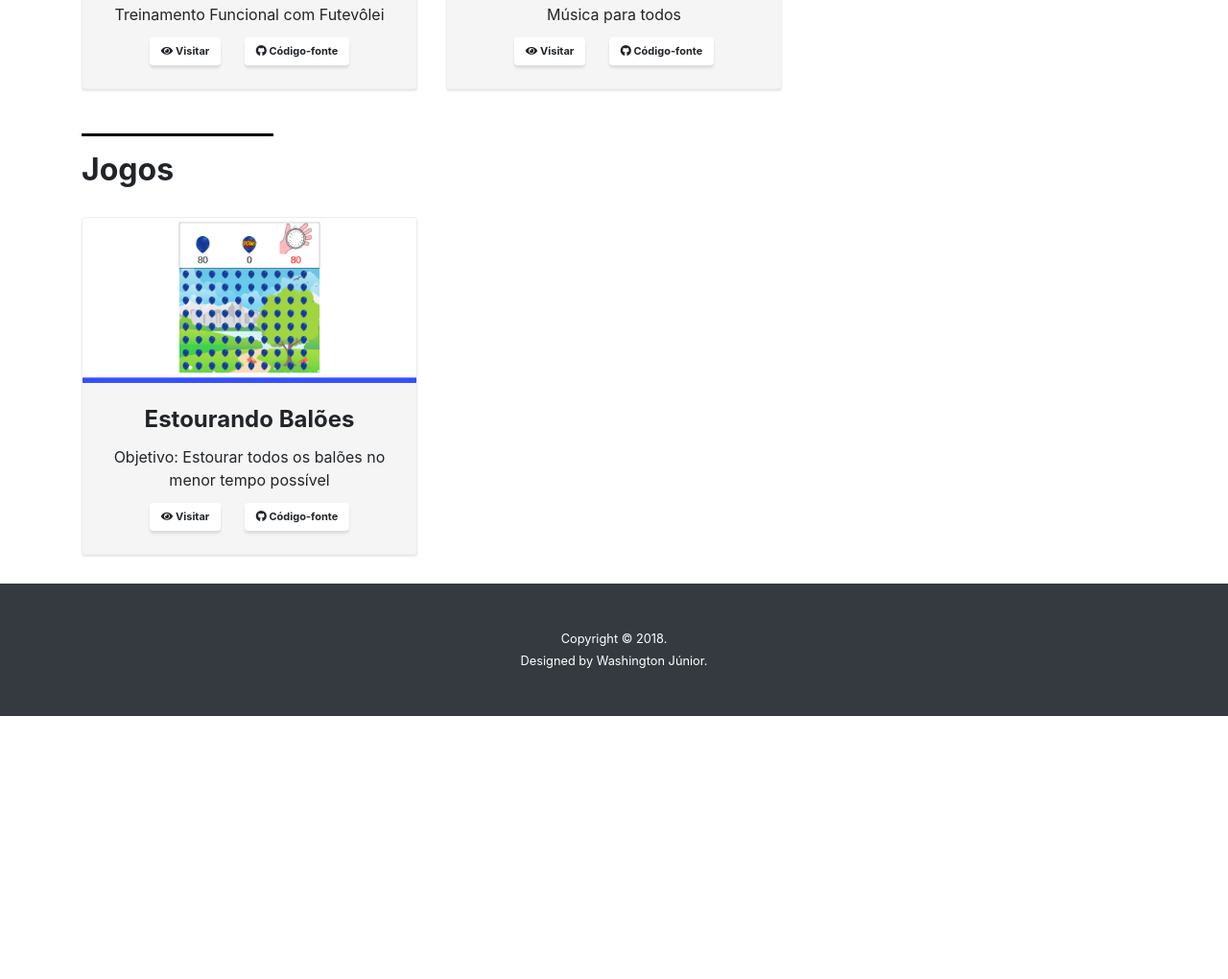
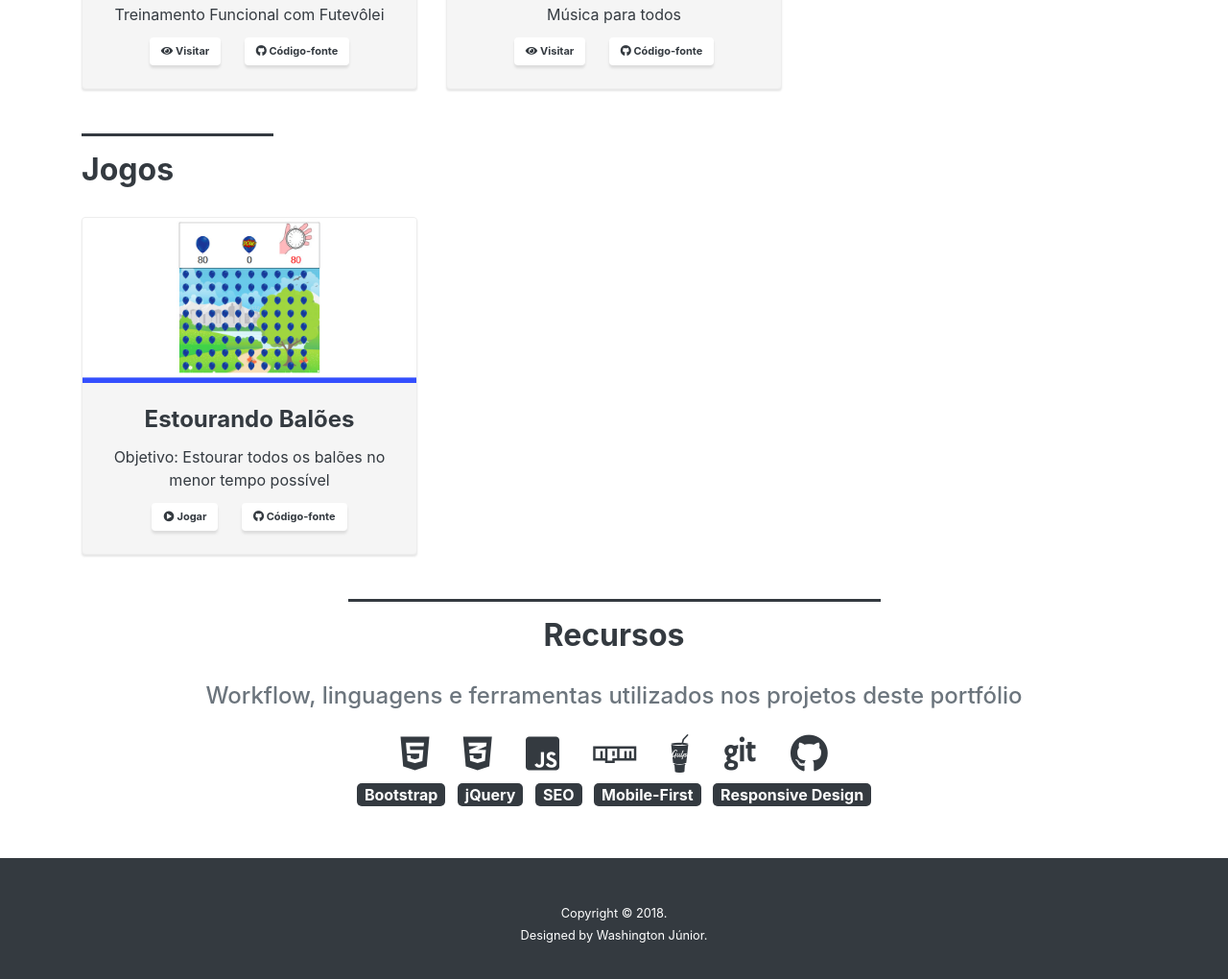
Before and after one commit to wjuniori/wjuniori.github.io, a website: page public/assets/index.html in a window 1280 px wide. Shown: the part 598-1618 px from the top of the page at 96% size. Before the commit the page ends 1344 px from the top, so only its background shows below. Drawn offline with Linux system fonts and the light colour scheme; files that its build step writes are made by us from their sources; files whose address does not match are found by name.

Commit message:
1. Adicionado estrutura e formatações de RECURSOS SECTION
=> wjuniori.css e wjuniori.min.css

1. Subsituído #212529 por #343a40
2. Adicionado "body"
3. Substituído ".link-social" por ".list-icons" e alterado "font-size"
4. Adicionado "#recursos .list-icons i:hover" a "header a:hover, footer a:hover"
5. Adicionado "#bar-portfolio h4" a ".btn-tertiary, .btn-tertiary:focus" e também novas formatações a "#bar-portfolio h4"
6. Desmembrado ".star-primary" em "hr", ".divider-primary" e ".divider-secondary"
7. Adicionado formatações de RECURSOS SECTION

=> index.html

1. Substituído a class "link-social" por "list-icons", retirado de "a" e adicionado a "ul"
2. Retirado link da div id="bar-portfolio"
3. Substituído "star-primary" por "divider-primary"
4. Substituído "fa-eye Visitar" por "fa-play-circle Jogar"
5. Adicionado estrutura de RECURSOS SECTION

```diff
--- a/public/assets/css/wjuniori.css
+++ b/public/assets/css/wjuniori.css
@@ -10,7 +10,6 @@
 - Preto:
     #000000; rgb(0,0,0)
     #322f3a; rgb(50,47,58)
-    #212529; rgb(33,37,41)
     .bg-dark: #343a40; rgb(52,58,64)
 - Laranja: #f35f19; rgb(243,95,25)
 - Cinza:
@@ -20,6 +19,10 @@
     .text-muted #6c757d; rgb(108,117,125)
 
 */
+
+body {
+  color: #343a40;
+}
 
 /* ********** NAVIGATION BAR ********** */
 
@@ -127,19 +130,19 @@ header {
   }
 }
 
-.info-card h1, .info-card h4, .card-body h4, #bar-portfolio h4, #portfolio h2 {
+.info-card h1, .info-card h4, .card-body h4, #bar-portfolio h4, h2 {
   font-weight: bold;
 }
 
-.info-card .link-social {
-  font-size: 2rem;
+.list-icons {
+  font-size: 2.5rem;
 }
 
 header a, footer a {
   color: #fff;
 }
 
-header a:hover, footer a:hover {
+header a:hover, footer a:hover, #recursos .list-icons i:hover {
   text-decoration: none;
   color: #f35f19;
 }
@@ -152,18 +155,17 @@ header a:hover, footer a:hover {
   -ms-transform: translate(-50%,0%);
 }
 
-.btn-tertiary, .btn-tertiary:focus {
+#bar-portfolio h4, .btn-tertiary, .btn-tertiary:focus {
   border: 0;
   font-weight: 700;
   box-shadow: 0 3px 3px 0 rgba(0,0,0,.1);
-  transition: all 0.15s ease-in-out;
-  color: #212529;
+  color: #343a40;
   background-color: #fff;
 }
 
-.btn-tertiary:hover {
-  color: #212529;
-  background-color: #ececec;
+#bar-portfolio h4 {
+  padding: .375rem .75rem;
+  border-radius: .25rem;
 }
 
 /* ********** PORTFOLIO SECTION ********** */
@@ -178,10 +180,17 @@ h2 {
   margin-bottom: 30px;
 }
 
-.star-primary {
+hr {
+  border-top: 3px solid #343a40;
+}
+
+.divider-primary {
   width: 200px;
-  border-top: 3px solid #000;
   float: left;
+}
+
+.divider-secondary {
+  max-width: 50%;
 }
 
 .portfolio-item {
@@ -212,6 +221,15 @@ h2 {
   background: 0 0;
 }
 
+.btn-tertiary, .btn-tertiary:focus {
+  transition: all 0.15s ease-in-out;
+}
+
+.btn-tertiary:hover {
+  color: #343a40;
+  background-color: #ececec;
+}
+
 .portfolio-item .card .card-footer .btn-tertiary {
   font-size: 11px;
 }
@@ -220,4 +238,23 @@ h2 {
   margin-right: 3px;
 }
 
+/* ********** RECURSOS SECTION ********** */
+
+#recursos {
+  padding-bottom: 30px;
+}
+
+.list-tags li {
+  color: #fff;
+  background-color: #343a40;
+  padding-right: 8px;
+  padding-left: 8px;
+  border-radius: 5px;
+  font-weight: bold;
+}
+
+.list-tags li:hover {
+  background-color: #f35f19;
+}
+
 /* ********** FOOTER ********** */
--- a/public/assets/index.html
+++ b/public/assets/index.html
@@ -65,6 +65,9 @@
             </li>
           </ul>
         </li>
+        <li class="sidebar-nav-item">
+          <a class="js-scroll-trigger" href="#recursos">Recursos</a>
+        </li>
       </ul>
     </nav>
 
@@ -80,19 +83,19 @@
             <div class="info-card">
               <h1>Washington Júnior</h1>
               <h4 class="text-muted">Desenvolvedor Front-End</h4>
-              <ul class="list-inline mt-2 mb-4">
+              <ul class="list-inline list-icons mt-2 mb-4">
                 <li class="list-inline-item mr-4">
-                  <a class="link-social" target="_blank" href="https://www.linkedin.com/in/wjuniori/">
+                  <a target="_blank" href="https://www.linkedin.com/in/wjuniori/">
                     <i class="fab fa-linkedin"></i>
                   </a>
                 </li>
                 <li class="list-inline-item mr-4">
-                  <a class="link-social" target="_blank" href="https://github.com/wjuniori/">
+                  <a target="_blank" href="https://github.com/wjuniori/">
                     <i class="fab fa-github"></i>
                   </a>
                 </li>
                 <li class="list-inline-item">
-                  <a class="link-social" target="_top" href="mailto:wjuniori.si@gmail.com">
+                  <a target="_top" href="mailto:wjuniori.si@gmail.com">
                     <i class="fas fa-envelope"></i>
                   </a>
                 </li>
@@ -102,9 +105,7 @@
         </div> <!-- row -->
       </div> <!-- container -->
       <div id="bar-portfolio">
-        <a class="js-scroll-trigger btn btn-tertiary" href="#bar-portfolio">
-          <h4 class="m-0">Portfólio</h4>
-        </a>
+        <h4 class="m-0">Portfólio</h4>
       </div>
     </header>
 
@@ -118,7 +119,7 @@
         <div class="container">
           <div class="row">
             <div class="col-12">
-              <hr class="star-primary">
+              <hr class="divider-primary">
               <div class="clearfix"></div>
               <h2>Websites</h2>
             </div>
@@ -177,7 +178,7 @@
         <div class="container">
           <div class="row">
             <div class="col-12">
-              <hr class="star-primary">
+              <hr class="divider-primary">
               <div class="clearfix"></div>
               <h2>Jogos</h2>
             </div>
@@ -196,7 +197,7 @@
                 </div>
                 <div class="card-footer">
                   <a class="card-link btn btn-tertiary" target="_blank" href="https://wjuniori.github.io/jogo-estourando-baloes/">
-                    <i class="fas fa-eye"></i>Visitar
+                    <i class="fas fa-play-circle"></i>Jogar
                   </a>
                   <a class="card-link btn btn-tertiary" target="_blank" href="https://github.com/wjuniori/jogo-estourando-baloes">
                     <i class="fab fa-github"></i>Código-fonte
@@ -211,6 +212,66 @@
 
     </section> <!-- portfolio -->
 
+    <!-- ********** RECURSOS SECTION ********** -->
+
+    <section id="recursos" class="text-center">
+      <div class="container">
+        <div class="row">
+          <div class="col-12">
+            <hr class="divider-secondary">
+            <div class="clearfix"></div>
+            <h2>Recursos</h2>
+          </div>
+        </div> <!-- row -->
+
+        <div class="row">
+          <div class="col-12">
+            <h4 class="text-muted">Workflow, linguagens e ferramentas utilizados nos projetos deste portfólio</h4>
+            <ul class="list-inline list-icons mt-3 mb-0">
+              <li class="list-inline-item mr-4"> <!--  -->
+                <i class="fab fa-html5" title="HTML5"></i>
+              </li>
+              <li class="list-inline-item mr-4">
+                <i class="fab fa-css3-alt" title="CSS3"></i>
+              </li>
+              <li class="list-inline-item mr-4">
+                <i class="fab fa-js-square" title="JavaScript"></i>
+              </li>
+              <li class="list-inline-item mr-4">
+                <i class="fab fa-npm" title="npm"></i>
+              </li>
+              <li class="list-inline-item mr-4">
+                <i class="fab fa-gulp" title="Gulp"></i>
+              </li>
+              <li class="list-inline-item mr-4">
+                <i class="fab fa-git" title="Git"></i>
+              </li>
+              <li class="list-inline-item">
+                <i class="fab fa-github" title="GitHub"></i>
+              </li>
+            </ul>
+            <ul class="list-inline list-tags">
+              <li class="list-inline-item mb-2">
+                Bootstrap
+              </li>
+              <li class="list-inline-item mb-2">
+                jQuery
+              </li>
+              <li class="list-inline-item mb-2">
+                SEO
+              </li>
+              <li class="list-inline-item mb-2">
+                Mobile-First
+              </li>
+              <li class="list-inline-item mb-2">
+                Responsive Design
+              </li>
+            </ul>
+          </div>
+        </div> <!-- row -->
+      </div> <!-- container -->
+    </section> <!-- recursos -->
+
     <!-- ********** FOOTER ********** -->
 
     <footer class="py-5 bg-dark text-center text-white">
@@ -220,8 +281,8 @@
             <p class="small m-0 mb-1">Copyright &copy; 2018.</p>
             <p class="small m-0">Designed by <a class="js-scroll-trigger" href="#page-top">Washington Júnior</a>.</p>
           </div>
-        </div>
-      </div>
+        </div> <!-- row -->
+      </div> <!-- container -->
     </footer>
 
     <!-- jQuery first, then Bootstrap Bundle JS (included Popper.js) -->
```
Also changed, not shown: index.html (+1 -1 lines), public/dist/css/wjuniori.min.css.
